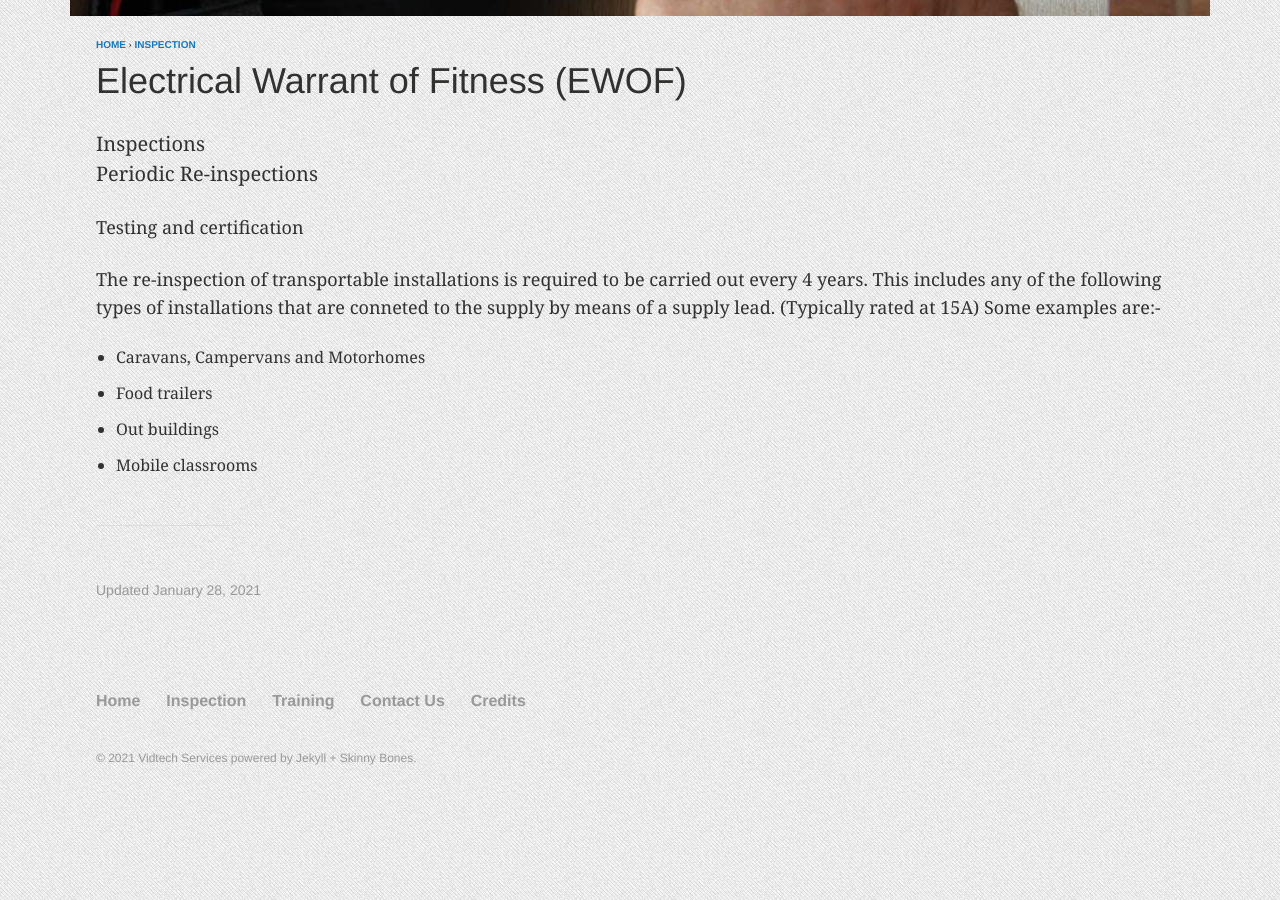
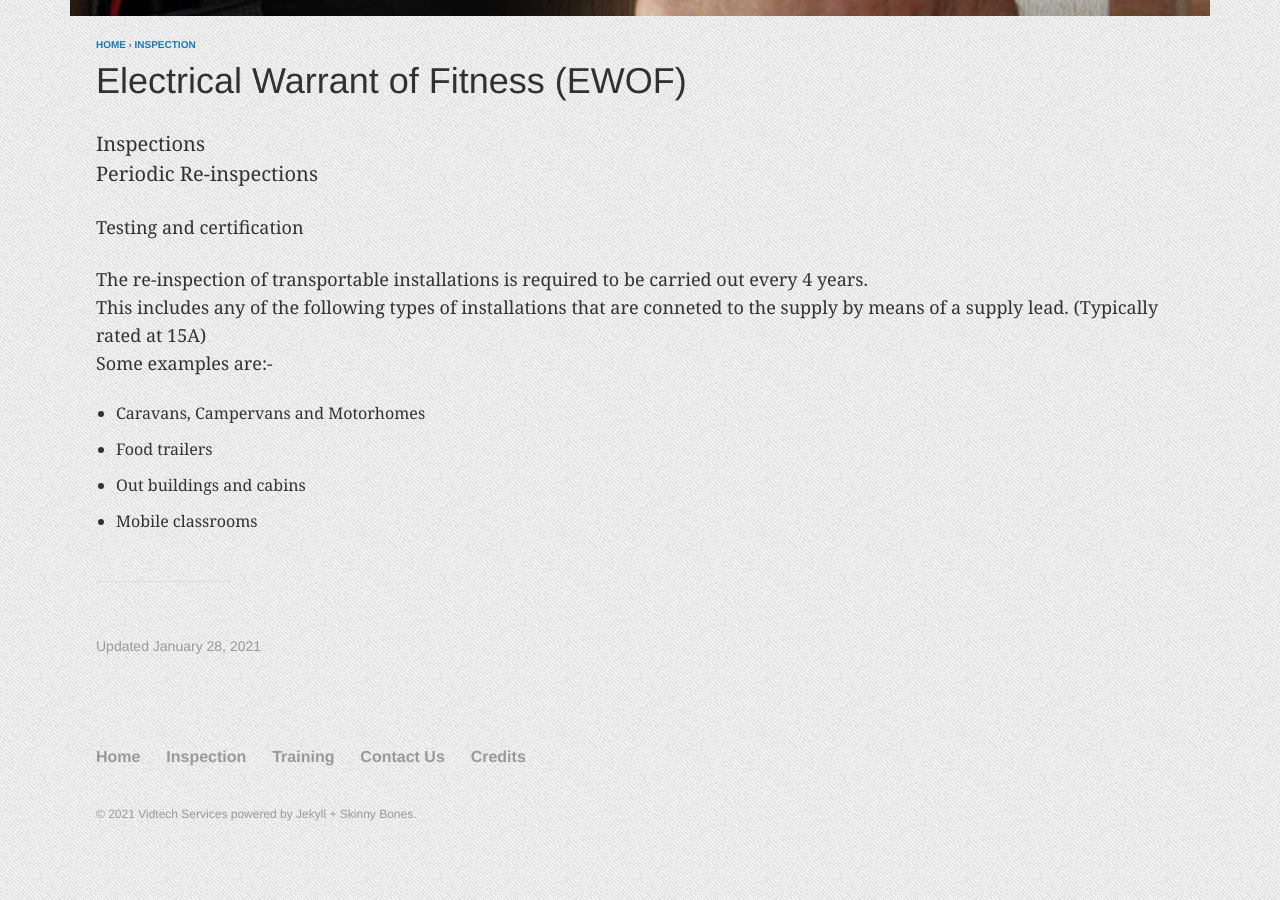
Before and after one commit to DarrenHobern/limerice, a Jekyll site: the page built from _posts/inspection/2019-02-01-electronicwof.md, in a window 1280 px wide and 900 px high, scrolled down 666 px. Built offline with Jekyll 4.4.1, drawn with Linux system fonts in a browser that asks for light colours.

Commit message:
edit content
Grammer and layout changes.

```diff
--- a/_posts/inspection/2019-02-01-electronicwof.md
+++ b/_posts/inspection/2019-02-01-electronicwof.md
@@ -20,5 +20,5 @@ Inspections  <br>Periodic Re-inspections
   Some examples are:-
  - Caravans, Campervans and Motorhomes
  - Food trailers
- - Out buildings
+ - Out buildings and cabins
  - Mobile classrooms
```
Also changed, not shown: _posts/inspection/2019-02-01-highriskinspections.md (+2 -1 lines).
